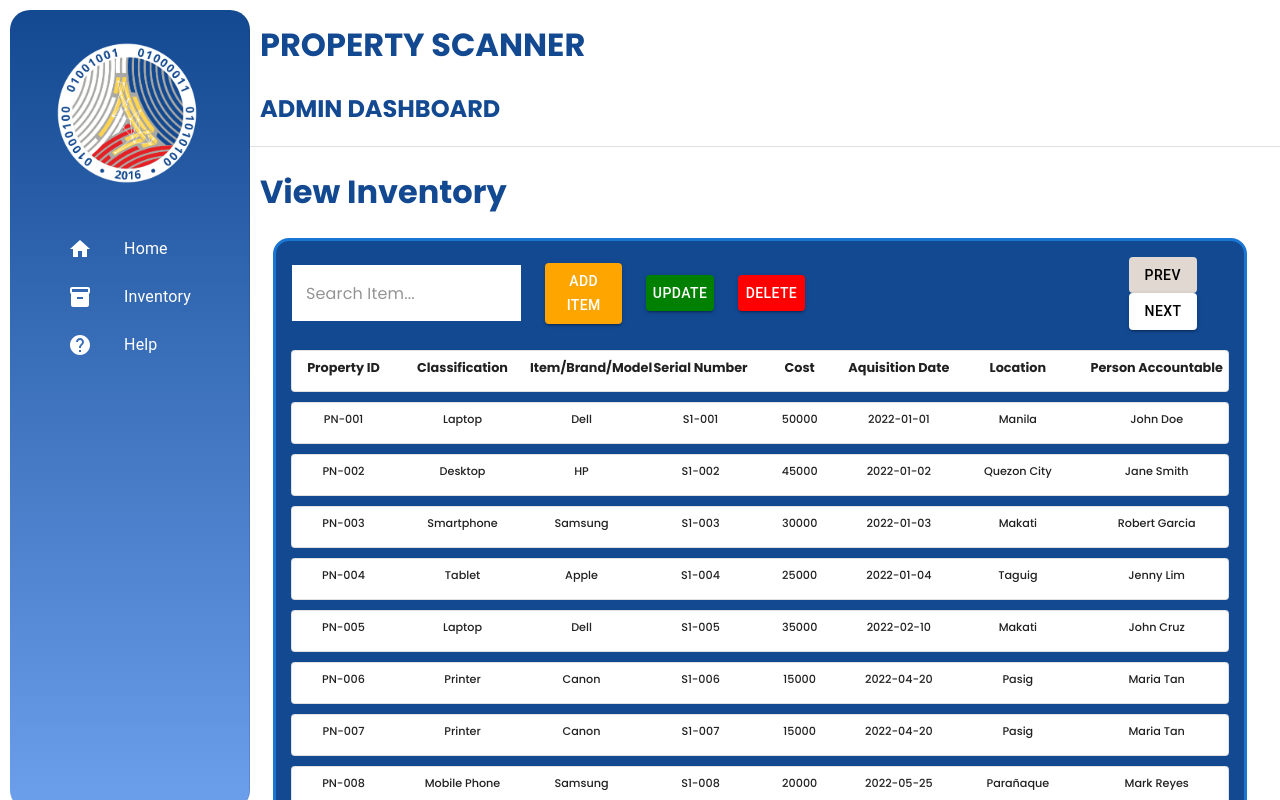
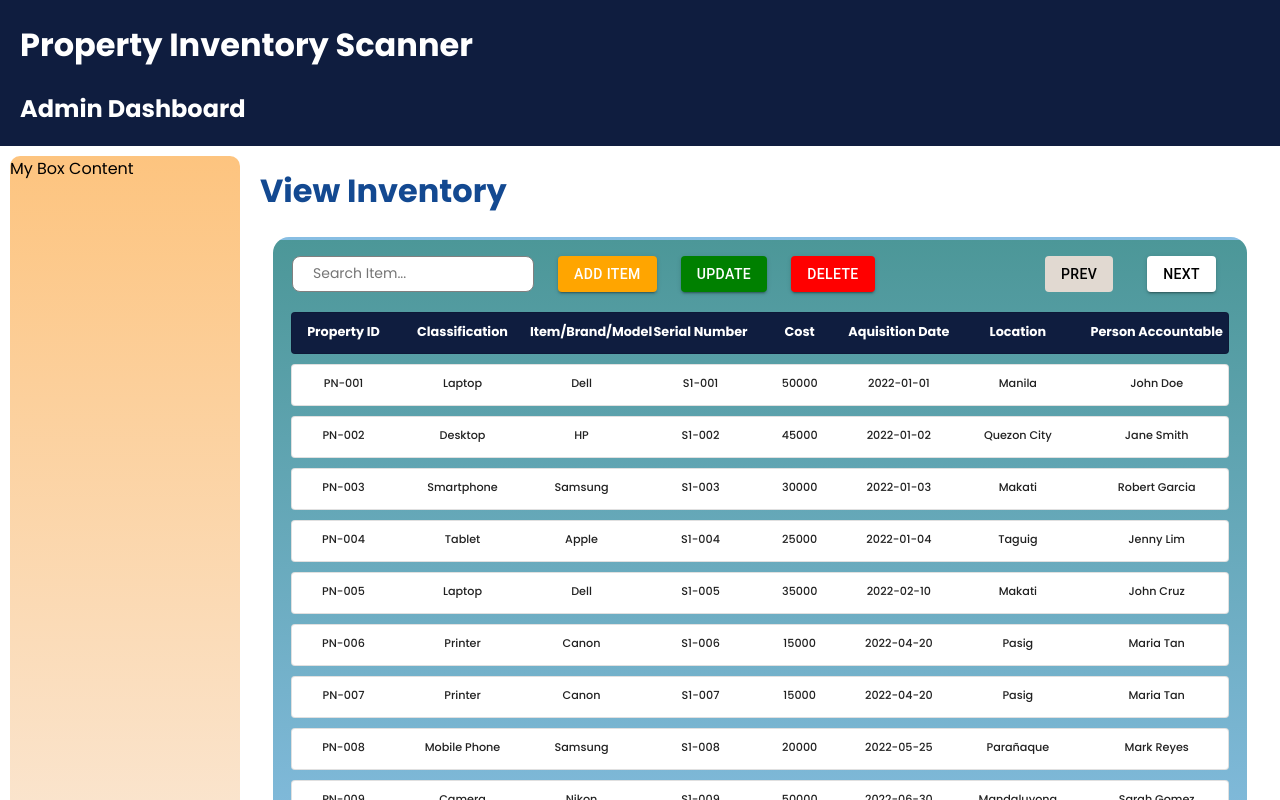
Before and after one commit to masterkipz/Admin-Dash, a React (Create React App) app: page /inventory in a window 1280 px wide. Shown: the top 800 px of the page. Built offline with nearby package versions, Linux system fonts and the light colour scheme; data requests are answered from the project's data file.

Commit message:
Polished Front-end and refactor code of item table

```diff
--- a/src/App.js
+++ b/src/App.js
@@ -7,7 +7,6 @@ import Help from "./Components/Help";
 function App() {
   return (
     <div>
-        <Sidebar />
         <Routes>
           <Route path="/" element={<Home />} />
           <Route path="/inventory" element={<Inventory />} />
--- a/src/Components/Header.jsx
+++ b/src/Components/Header.jsx
@@ -1,10 +1,11 @@
 import React from "react";
+import { Paper } from "@mui/material";
 
 const Header = () => {
   return (
-    <div className="header-container">
-      <h1>PROPERTY SCANNER</h1>
-      <h2>ADMIN DASHBOARD</h2>
+    <div className="header-container" style={{ backgroundColor: "#0f1d3f" }}>
+      <h1 style={{ color: "white" }}>Property Inventory Scanner</h1>
+      <h2 style={{ color: "white" }}>Admin Dashboard</h2>
     </div>
   );
 };
--- a/src/Components/Inventory.jsx
+++ b/src/Components/Inventory.jsx
@@ -2,11 +2,13 @@ import React from 'react'
 import Header from './Header'
 import Footer from './Footer'
 import InventoryContent from './Content/InventoryContent'
+import Side from './Side'
 
 function Inventory() {
   return (
     <div className="main-container">
     <Header />
+    <Side />
     <InventoryContent />
     <Footer />
   </div>
--- a/src/Components/ItemComponents/InventoryTable.jsx
+++ b/src/Components/ItemComponents/InventoryTable.jsx
@@ -15,11 +15,11 @@ const InventoryTable = () => {
         <Box
           sx={{
             border: "3px solid",
-            borderColor: "primary.main",
+            borderColor: "transparent",
             borderRadius: 4,
             width: "90%",
             p: 2,
-            backgroundColor: "#134991",
+            backgroundImage: "linear-gradient(to bottom, #4c9798, #87bee3)",
           }}
         >
           <ItemContainer />
--- a/src/Components/ItemComponents/ItemContainer.jsx
+++ b/src/Components/ItemComponents/ItemContainer.jsx
@@ -79,7 +79,9 @@ function ItemContainer() {
     return (
       <div>
         <h1 style={{ color: "white" }}>Something went wrong</h1>
-        <p style={{ color: "white" }}>Sorry, we couldn't fetch the data you were looking for</p>
+        <p style={{ color: "white" }}>
+          Sorry, we couldn't fetch the data you were looking for
+        </p>
         <p style={{ color: "white" }}>Please try again later.</p>
       </div>
     );
@@ -92,17 +94,24 @@ function ItemContainer() {
         style={{ display: "flex", alignItems: "center", marginBottom: "20px" }}
       >
         <div>
-          <MyInputField
-            style={{ backgroundColor: "white" }}
+          <input
+            type="text"
+            placeholder="Search Item..."
             value={searchTerm}
             onChange={handleProperSearchTermChange}
-            placeholder="Search Item..."
-            InputProps={{
-              style: {
-                fontFamily: "'Poppins', sans-serif",
-                color: "white",
-                borderWidth: "2px",
-              },
+            style={{
+              height: "24px",
+              width: "200px",
+              border: "1px solid",
+              borderRadius: "8px",
+              borderColor: "gray",
+              backgroundColor: "white",
+              padding: "5px",
+              outline: "none",
+              fontSize: "14px",
+              paddingLeft: "20px",
+              paddingRight: "20px",
+              fontFamily: "Poppins, san-serif",
             }}
           />
         </div>
@@ -139,10 +148,12 @@ function ItemContainer() {
         >
           Delete
         </Button>
-        <div style={{ marginLeft: "300px" }}>
+
         <Button
           style={{
-              marginLeft: "24px",
+            right: "10px",
+            marginLeft: "auto",
+            marginRight: "12px",
             color: "black",
             backgroundColor: page === 1 ? "#E1D9D1" : "white",
           }}
@@ -155,7 +166,8 @@ function ItemContainer() {
 
         <Button
           style={{
-              marginLeft: "24px",
+            marginLeft: "12px",
+            marginRight: "12px",
             color: "black",
             backgroundColor:
               page === Math.ceil(data.length / 10) ? "#E1D9D1" : "white",
@@ -167,15 +179,16 @@ function ItemContainer() {
           Next
         </Button>
       </div>
-      </div>
 
       <ItemHeaderContainer />
+
       <div>
         {filteredResults.slice(startIndex, endIndex).map((item) => (
           <Stack alignItems="center" marginTop="10px">
             <Paper
               key={item.id}
               style={{
+
                 height: "40px",
                 width: "100%",
               }}
@@ -190,28 +203,28 @@ function ItemContainer() {
                   fontWeight: "500",
                 }}
               >
-                <Grid item lg={1.5} style={{ marginTop: "8px" }}>
+                <Grid item md={1} lg={1.5} style={{ marginTop: "10px" }}>
                   {item.propertyNumber}
                 </Grid>
-                <Grid item lg={1.5} style={{ marginTop: "8px" }}>
+                <Grid item md={1} lg={1.5} style={{ marginTop: "10px" }}>
                   {item.assetClassification}
                 </Grid>
-                <Grid item lg={1.5} style={{ marginTop: "8px" }}>
+                <Grid item md={1} lg={1.5} style={{ marginTop: "10px" }}>
                   {item.brand}
                 </Grid>
-                <Grid item lg={1.5} style={{ marginTop: "8px" }}>
+                <Grid item md={1} lg={1.5} style={{ marginTop: "10px" }}>
                   {item.serialNumber}
                 </Grid>
-                <Grid item lg={1} style={{ marginTop: "8px" }}>
+                <Grid item md={1} lg={1} style={{ marginTop: "10px" }}>
                   {item.aquisitionCost}
                 </Grid>
-                <Grid item lg={1.5} style={{ marginTop: "8px" }}>
+                <Grid item md={1} lg={1.5} style={{ marginTop: "10px" }}>
                   {item.aquisitionDate}
                 </Grid>
-                <Grid item lg={1.5} style={{ marginTop: "8px" }}>
+                <Grid item md={1} lg={1.5} style={{ marginTop: "10px" }}>
                   {item.location}
                 </Grid>
-                <Grid item lg={2} style={{ marginTop: "8px" }}>
+                <Grid item md={1} lg={2} style={{ marginTop: "10px" }}>
                   {item.personAccountable}
                 </Grid>
               </Grid>
@@ -219,12 +232,6 @@ function ItemContainer() {
           </Stack>
         ))}
       </div>
-      <div
-        style={{
-          marginTop: "10px",
-          display: "flex",
-        }}
-      ></div>
     </>
   );
 }
--- a/src/Components/ItemComponents/ItemHeaderContainer.jsx
+++ b/src/Components/ItemComponents/ItemHeaderContainer.jsx
@@ -6,6 +6,7 @@ const ItemHeaderContainer = () => {
     <Stack alignItems="center">
       <Paper
         style={{
+          backgroundColor:"#0f1d3f",
           height: "40px",
           width: "100%",
         }}
@@ -16,33 +17,34 @@ const ItemHeaderContainer = () => {
           container
           spacing={2}
           style={{
+            color: "white",
             textAlign: "center",
             fontWeight: "700",
             fontSize: "0.8rem",
           }}
         >
-          <Grid item lg={1.5} style={{ marginTop: "8px" }}>
+          <Grid item md={1} lg={1.5} style={{ marginTop: "10px" }}>
             Property ID
           </Grid>
-          <Grid item lg={1.5} style={{ marginTop: "8px" }}>
+          <Grid item md={1} lg={1.5} style={{ marginTop: "10px" }}>
             Classification
           </Grid>
-          <Grid item lg={1.5} style={{ marginTop: "8px" }}>
+          <Grid item md={1} lg={1.5} style={{ marginTop: "10px" }}>
             Item/Brand/Model
           </Grid>
-          <Grid item lg={1.5} style={{ marginTop: "8px" }}>
+          <Grid item md={1} lg={1.5} style={{ marginTop: "10px" }}>
             Serial Number
           </Grid>
-          <Grid item lg={1} style={{ marginTop: "8px" }}>
+          <Grid item md={1} lg={1} style={{ marginTop: "10px" }}>
             Cost
           </Grid>
-          <Grid item lg={1.5} style={{ marginTop: "8px" }}>
+          <Grid item md={1} lg={1.5} style={{ marginTop: "10px" }}>
             Aquisition Date
           </Grid>
-          <Grid item lg={1.5} style={{ marginTop: "8px" }}>
+          <Grid item md={1} lg={1.5} style={{ marginTop: "10px" }}>
             Location
           </Grid>
-          <Grid item lg={2} style={{ marginTop: "8px" }}>
+          <Grid item md={1} lg={2} style={{ marginTop: "10px" }}>
             Person Accountable
           </Grid>
         </Grid>
--- /dev/null
+++ b/src/Components/Side.jsx
@@ -0,0 +1,23 @@
+import { Box } from "@mui/material";
+import React from "react";
+import Sidebar from "./Sidebar";
+
+function Side() {
+  return (
+    <div className="side-container">
+      <Box
+        sx={{
+          height: "95%",
+          backgroundImage: "linear-gradient(to bottom, #fdc47f, #fae7d4)",
+          borderRadius: "10px",
+          marginLeft: "10px",
+          marginTop: "10px",
+        }}
+      >
+        My Box Content
+      </Box>
+    </div>
+  );
+}
+
+export default Side;
--- a/src/Components/Sidebar.jsx
+++ b/src/Components/Sidebar.jsx
@@ -18,21 +18,23 @@ const Sidebar = () => {
 
   return (
     <Drawer
+      className="side-container"
       variant="permanent"
       sx={{
-        width: 240,
-        flexShrink: 0,
-        borderRadius: "20px",
-        overflow: "hidden",
         "& .MuiDrawer-paper": {
-          width: 240,
-          margin:"10px",
+          marginLeft: "10px",
+          marginRight: "10px",
+          marginTop: "1%",
+          marginBottom: "1%",
+          width: "240px",
+          height: "95%",
           boxSizing: "border-box",
           paddingTop: "20px",
           alignItems: "center",
-          background: "linear-gradient(to bottom, #134991, #6C9FEC)",
+          background: " #134991",
           borderRadius: "20px",
           overflow: "hidden",
+          fontFamily: "Poppins, sans-serif",
         },
       }}
     >
--- a/src/index.css
+++ b/src/index.css
@@ -8,19 +8,18 @@ body {
 .main-container {
   height: 100svh;
   display: grid;
-  grid-template-rows: 0.5fr 5fr 0.25fr;
+  grid-template-rows: 0.5fr 10fr 0.25fr;
   grid-template-columns: 240px 1fr;
+}
+
+.side-container {
+  grid-row: 2;
+  grid-column: 1;
 }
 
 .header-container {
   grid-row: 1;
-  grid-column: 2;
-  border-style: solid;
-  border-top: none;
-  border-width: 1px;
-  border-left: none;
-  border-right: none;
-  border-color: rgba(0, 0, 0, 0.12);
+  grid-column: 1/-1;
 }
 
 .header-container h1,
@@ -37,7 +36,7 @@ h2 {
 .footer-container {
   text-align: center;
   grid-row: 3;
-  grid-column: 2;
+  grid-column: 1/-1;
   border-style: solid;
   border-left: none;
   border-right: none;
```
Lines whose indentation alone changed are shown as unchanged.
